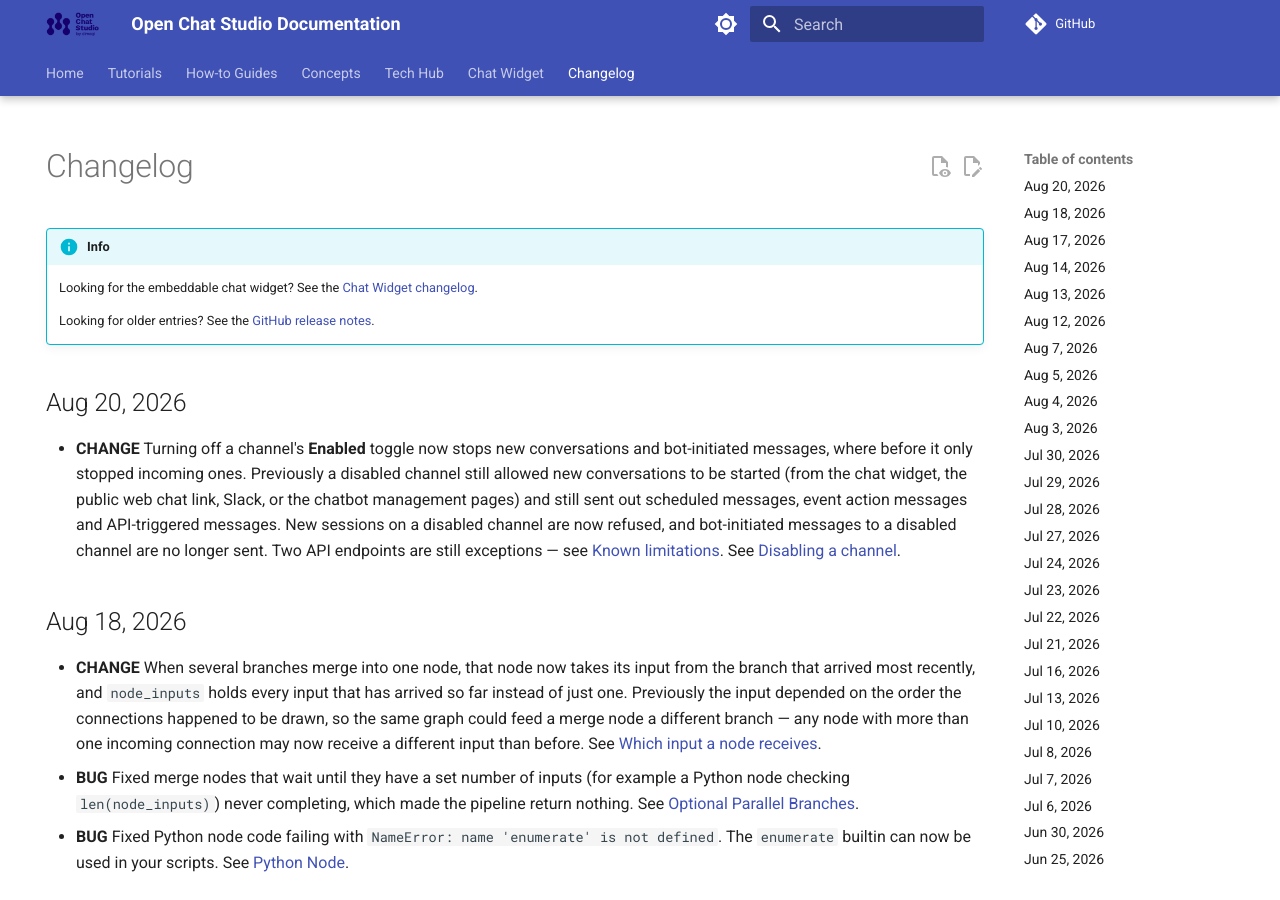
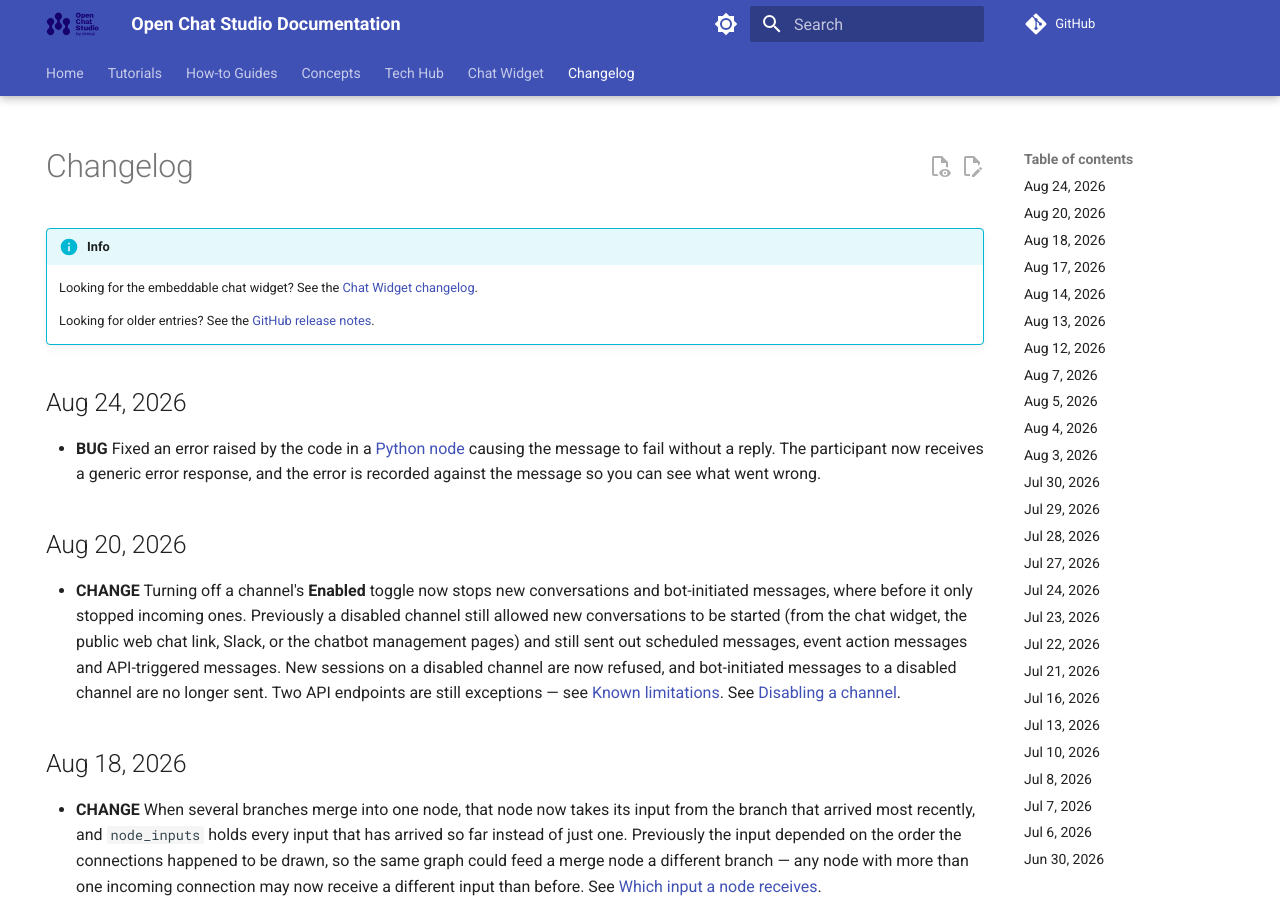
Before and after one commit to dimagi/open-chat-studio-docs, an MkDocs documentation site: the page built from docs/changelog.md, in a window 1280 px wide and 900 px high. Built offline with MkDocs 1.6.1 and Material for MkDocs 9.7.7, drawn with Linux system fonts in a browser that asks for light colours; a script that is not in the unit is left out; comment, search, counter and statistics services are not loaded.

Commit message:
update changelog and docs from OCS PR #4261
Co-Authored-By: Claude Opus 5 (1M context) <noreply@anthropic.com>

```diff
--- a/docs/changelog.md
+++ b/docs/changelog.md
@@ -10,6 +10,9 @@ hide:
     Looking for the embeddable chat widget? See the [Chat Widget changelog](chat_widget/changelog.md).
 
     Looking for older entries? See the [GitHub release notes](https://github.com/dimagi/open-chat-studio-docs/releases).
+
+## Aug 24, 2026
+* **BUG** Fixed an error raised by the code in a [Python node](tech-hub/python_node.md) causing the message to fail without a reply. The participant now receives a generic error response, and the error is recorded against the message so you can see what went wrong.
 
 ## Aug 20, 2026
 * **CHANGE** Turning off a channel's **Enabled** toggle now stops new conversations and bot-initiated messages, where before it only stopped incoming ones. Previously a disabled channel still allowed new conversations to be started (from the chat widget, the public web chat link, Slack, or the chatbot management pages) and still sent out scheduled messages, event action messages and API-triggered messages. New sessions on a disabled channel are now refused, and bot-initiated messages to a disabled channel are no longer sent. Two API endpoints are still exceptions — see [Known limitations](how-to/disable_a_channel.md#known-limitations). See [Disabling a channel](concepts/channels.md#disabling-a-channel).
```
